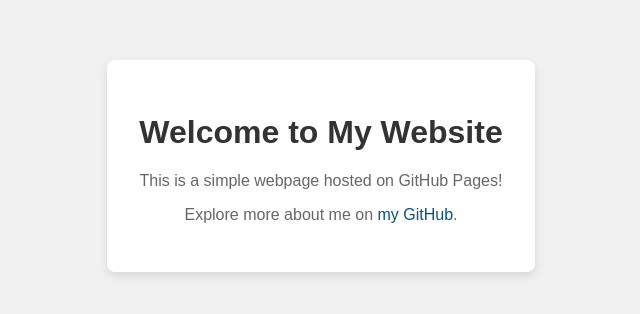
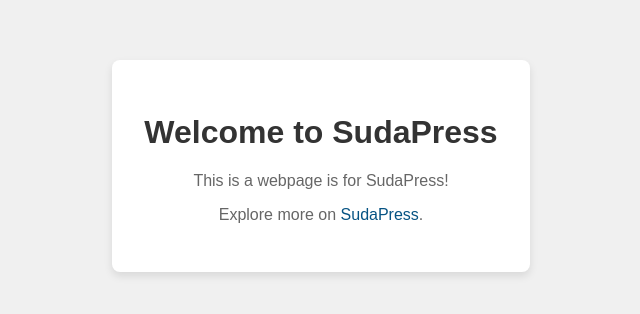
Before and after one commit to AbdelmageedIsmail/sup, a plain HTML site: page index.html in a window 1280 px wide. Shown: the part 234-548 px from the top of the page, without its empty margins (319-959 px from the left). Drawn offline with Linux system fonts and the light colour scheme.

Commit message:
Update index.html

```diff
--- a/index.html
+++ b/index.html
@@ -39,9 +39,9 @@
 </head>
 <body>
     <div class="container">
-        <h1>Welcome to My Website</h1>
-        <p>This is a simple webpage hosted on GitHub Pages!</p>
-        <p>Explore more about me on <a href="https://github.com/username" target="_blank">my GitHub</a>.</p>
+        <h1>Welcome to SudaPress</h1>
+        <p>This is a webpage is for SudaPress!</p>
+        <p>Explore more on <a href="https://www.sudapress.net" target="_blank">SudaPress</a>.</p>
     </div>
 </body>
 </html>
```
